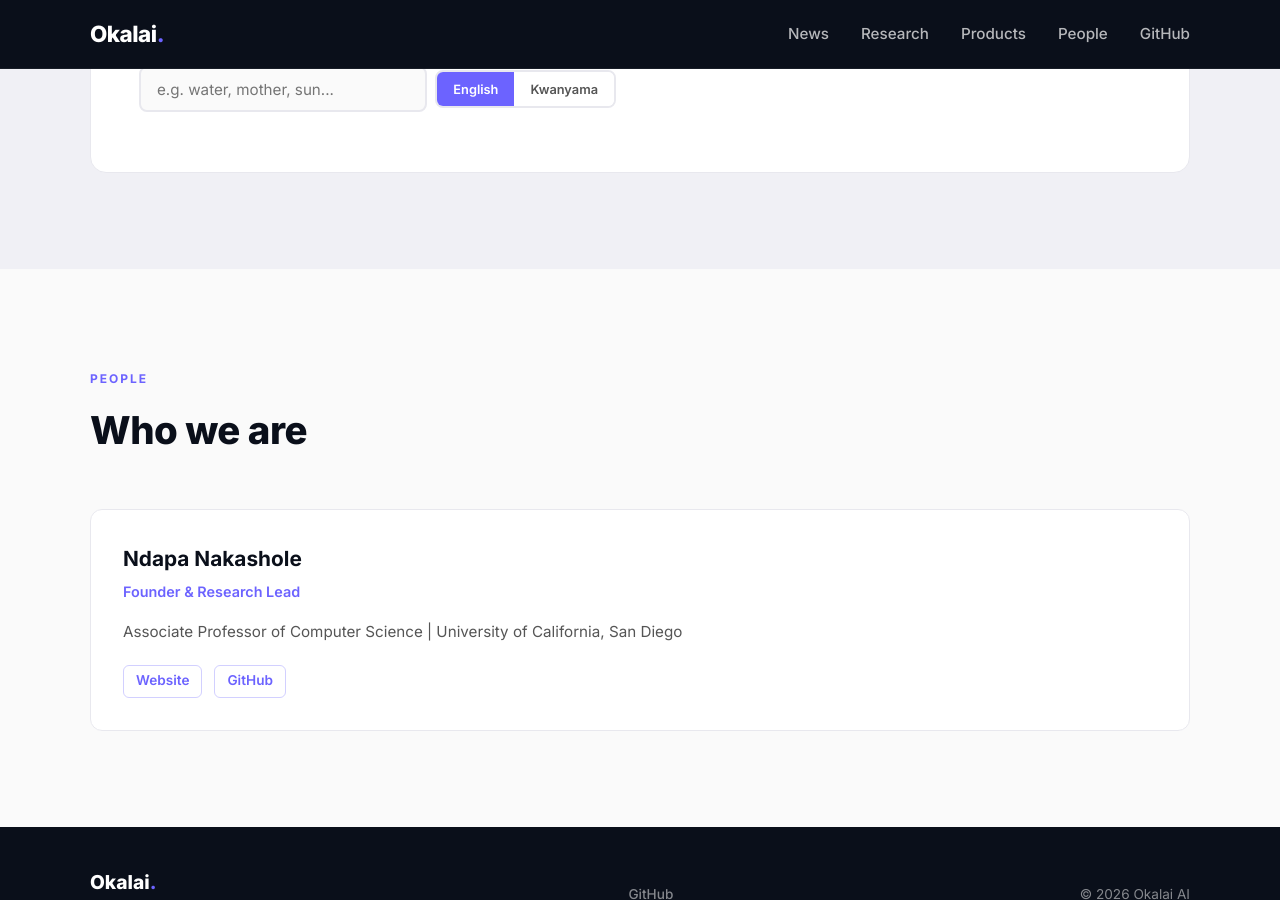
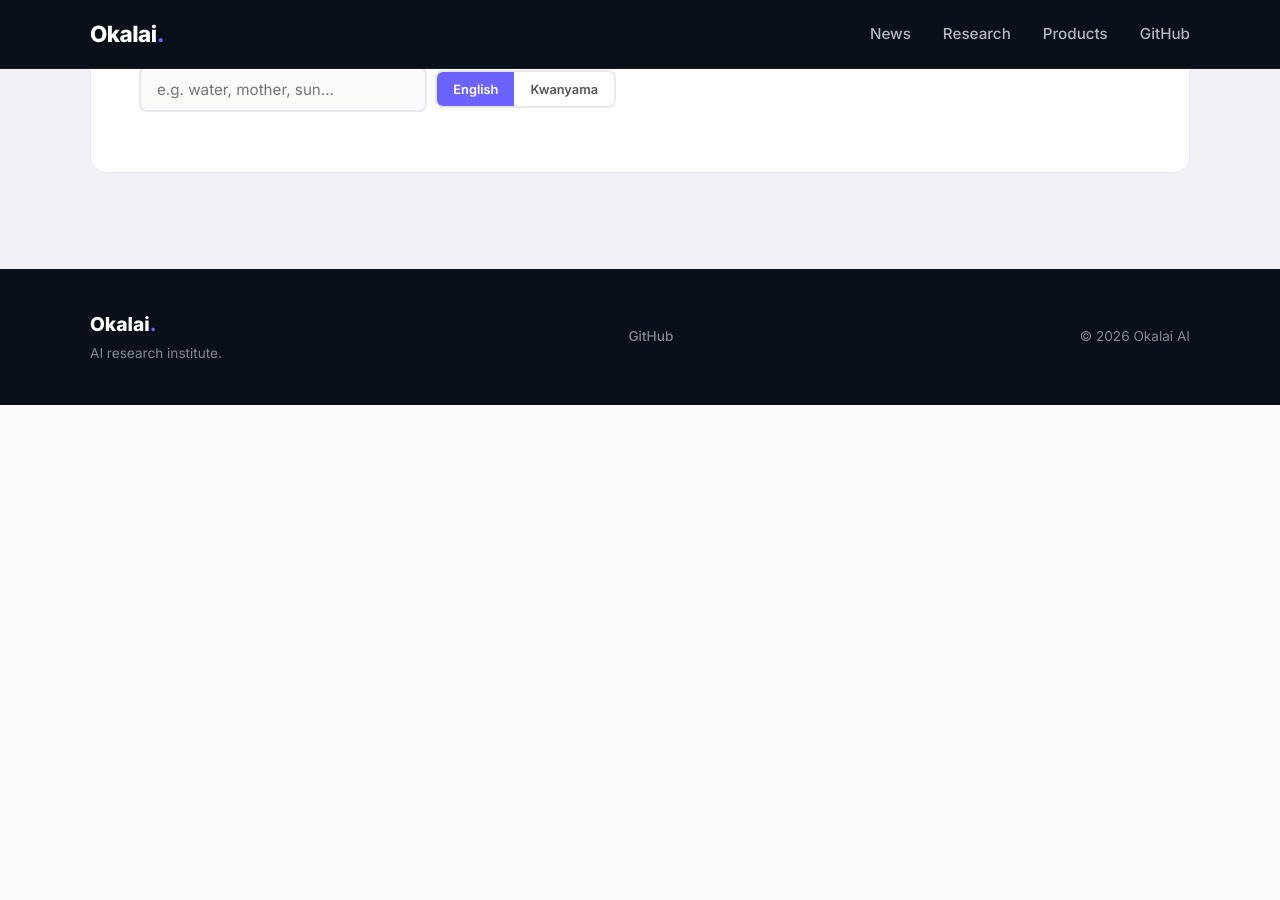
Before and after one commit to okalai-ai/okalai-site, a Jekyll site: the page built from index.md, in a window 1280 px wide and 900 px high, scrolled down 3023 px. Built offline with Jekyll 4.4.1, drawn with Linux system fonts in a browser that asks for light colours; after the commit the page ends 3428 px from its top, so only the background shows below that.

```diff
--- a/_layouts/default.html
+++ b/_layouts/default.html
@@ -38,7 +38,6 @@
           <li><a href="#news">News</a></li>
           <li><a href="#research">Research</a></li>
           <li><a href="#products">Products</a></li>
-          <li><a href="#people">People</a></li>
           <li><a href="https://github.com/okalai-ai" target="_blank" rel="noopener">GitHub</a></li>
         </ul>
         <button class="mobile-menu-btn" aria-label="Toggle menu">
--- a/index.md
+++ b/index.md
@@ -162,27 +162,3 @@ title: Home
     </div>
   </div>
 </section>
-
-<section id="people" class="section">
-  <div class="container">
-    <div class="section-header" data-sr>
-      <span class="section-label">People</span>
-      <h2>Who we are</h2>
-    </div>
-    <div class="people-grid">
-      <div class="person-card" data-sr>
-        <div class="person-info">
-          <h3>Ndapa Nakashole</h3>
-          <p class="person-role">Founder &amp; Research Lead</p>
-          <p class="person-bio">
-            Associate Professor of Computer Science | University of California, San Diego
-          </p>
-          <div class="person-links">
-            <a href="https://ndapa.us" target="_blank" rel="noopener">Website</a>
-            <a href="https://github.com/okalai-ai" target="_blank" rel="noopener">GitHub</a>
-          </div>
-        </div>
-      </div>
-    </div>
-  </div>
-</section>
```
